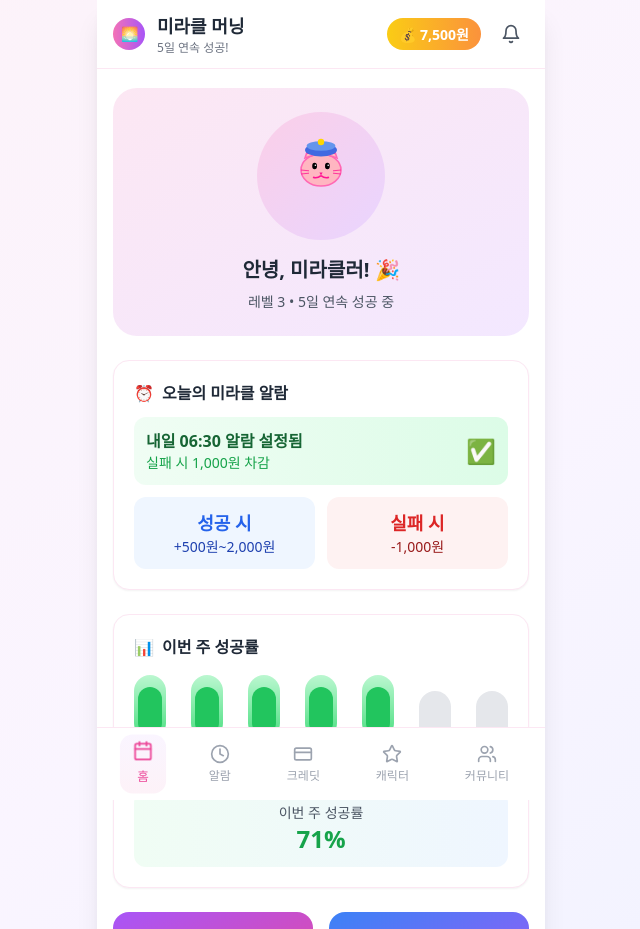
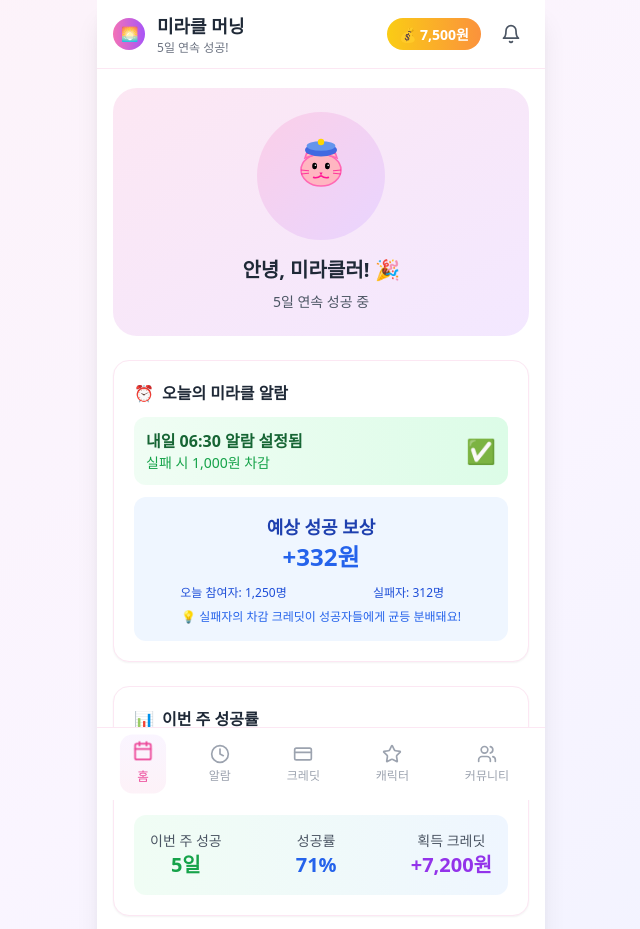
Before and after one commit to kimdevv/miracle-mornings-crew, a React (Vite) app: page / in a window 1280 px wide. Shown: the top 929 px of the page, without its empty margins (319-959 px from the left). Built offline with nearby package versions, Linux system fonts and the light colour scheme.

Commit message:
Refactor: Implement changes based on user feedback
- Update credit distribution logic.
- Remove level and bar graph from home screen.
- Change alarm time selection to scroll.
- Remove level up benefits from character screen.

```diff
--- a/src/components/AlarmSetting.tsx
+++ b/src/components/AlarmSetting.tsx
@@ -1,6 +1,7 @@
 
 import React, { useState } from 'react';
 import { Clock } from 'lucide-react';
+import { Slider } from '@/components/ui/slider';
 
 interface AlarmSettingProps {
   user: any;
@@ -12,9 +13,26 @@ const AlarmSetting = ({ user, setUser }: AlarmSettingProps) => {
   const [customSound, setCustomSound] = useState(false);
   const [penaltyAmount, setPenaltyAmount] = useState(1000);
 
-  const timeSlots = [
-    '05:00', '05:30', '06:00', '06:30', '07:00', '07:30', '08:00'
-  ];
+  // 05:00부터 08:00까지 15분 단위로 시간 생성
+  const generateTimeSlots = () => {
+    const slots = [];
+    for (let hour = 5; hour <= 8; hour++) {
+      for (let minute = 0; minute < 60; minute += 15) {
+        const timeString = `${hour.toString().padStart(2, '0')}:${minute.toString().padStart(2, '0')}`;
+        slots.push(timeString);
+      }
+    }
+    return slots;
+  };
+
+  const timeSlots = generateTimeSlots();
+  const [timeIndex, setTimeIndex] = useState(timeSlots.indexOf(selectedTime));
+
+  const handleTimeChange = (value: number[]) => {
+    const newIndex = value[0];
+    setTimeIndex(newIndex);
+    setSelectedTime(timeSlots[newIndex]);
+  };
 
   const handleSetAlarm = () => {
     if (user.credits < 5000) {
@@ -60,27 +78,55 @@ const AlarmSetting = ({ user, setUser }: AlarmSettingProps) => {
         </div>
       </div>
 
-      {/* 시간 선택 */}
+      {/* 시간 선택 스크롤 */}
       <div className="bg-white rounded-2xl p-5 shadow-sm border border-pink-100">
         <h3 className="font-bold text-gray-800 mb-4 flex items-center">
           <span className="text-purple-500 mr-2">⏰</span>
           알람 시간 선택
         </h3>
 
-        <div className="grid grid-cols-4 gap-3">
+        <div className="space-y-6">
+          <div className="text-center">
+            <div className="text-4xl font-bold text-purple-600 mb-2">
+              {selectedTime}
+            </div>
+            <p className="text-sm text-gray-600">선택된 알람 시간</p>
+          </div>
+
+          <div className="px-4">
+            <Slider
+              value={[timeIndex]}
+              onValueChange={handleTimeChange}
+              max={timeSlots.length - 1}
+              min={0}
+              step={1}
+              className="w-full"
+            />
+            <div className="flex justify-between text-xs text-gray-500 mt-2">
+              <span>05:00</span>
+              <span>06:30</span>
+              <span>08:00</span>
+            </div>
+          </div>
+
+          <div className="grid grid-cols-4 gap-2 max-h-32 overflow-y-auto">
             {timeSlots.map((time) => (
               <button
                 key={time}
-              onClick={() => setSelectedTime(time)}
-              className={`p-3 rounded-xl font-bold transition-all ${
+                onClick={() => {
+                  setSelectedTime(time);
+                  setTimeIndex(timeSlots.indexOf(time));
+                }}
+                className={`p-2 rounded-lg text-sm font-medium transition-all ${
                   selectedTime === time
-                  ? 'bg-gradient-to-r from-purple-500 to-pink-500 text-white shadow-lg scale-105'
+                    ? 'bg-gradient-to-r from-purple-500 to-pink-500 text-white shadow-md'
                     : 'bg-gray-100 text-gray-700 hover:bg-gray-200'
                 }`}
               >
                 {time}
               </button>
             ))}
+          </div>
         </div>
 
         <div className="mt-4 p-3 bg-blue-50 rounded-xl">
@@ -168,7 +214,7 @@ const AlarmSetting = ({ user, setUser }: AlarmSettingProps) => {
 
         <div className="mt-4 p-3 bg-yellow-100 rounded-xl">
           <p className="text-sm text-yellow-800">
-            <strong>💡 성공하면:</strong> 실패자들의 크레딧이 성공자들에게 분배됩니다!
+            <strong>💡 성공하면:</strong> 실패자들의 크레딧이 성공자들에게 균등 분배됩니다!
           </p>
         </div>
       </div>
--- a/src/components/CharacterCustomization.tsx
+++ b/src/components/CharacterCustomization.tsx
@@ -51,7 +51,7 @@ const CharacterCustomization = ({ user, setUser }: CharacterCustomizationProps)
     }
   };
 
-  // 캐릭터 렌더링 함수 (개선된 버전)
+  // 캐릭터 렌더링 함수
   const renderCharacter = (character: any) => (
     <svg width="120" height="120" viewBox="0 0 100 100" className="animate-bounce">
       <g>
@@ -120,10 +120,10 @@ const CharacterCustomization = ({ user, setUser }: CharacterCustomizationProps)
           {renderCharacter(previewCharacter)}
         </div>
 
-        <div className="flex items-center justify-center space-x-4">
+        <div className="flex items-center justify-center space-x-8">
           <div className="text-center">
-            <p className="text-lg font-bold text-gray-800">레벨 {user.character.level}</p>
-            <p className="text-sm text-gray-600">{user.name}</p>
+            <p className="text-lg font-bold text-gray-800">{user.name}</p>
+            <p className="text-sm text-gray-600">내 캐릭터</p>
           </div>
           <div className="text-center">
             <p className="text-lg font-bold text-yellow-600">{user.credits.toLocaleString()}원</p>
@@ -227,29 +227,6 @@ const CharacterCustomization = ({ user, setUser }: CharacterCustomizationProps)
           </p>
         </div>
       </div>
-
-      {/* 레벨 업 정보 */}
-      <div className="bg-gradient-to-r from-green-50 to-blue-50 rounded-2xl p-5 border border-green-200">
-        <h3 className="font-bold text-gray-800 mb-3 flex items-center">
-          <span className="text-green-500 mr-2">📈</span>
-          레벨 업 혜택
-        </h3>
-
-        <div className="space-y-2">
-          <div className="flex items-center justify-between">
-            <span className="text-gray-700">현재 레벨</span>
-            <span className="font-bold text-green-600">Lv.{user.character.level}</span>
-          </div>
-          <div className="flex items-center justify-between">
-            <span className="text-gray-700">다음 레벨까지</span>
-            <span className="font-bold text-blue-600">2일 연속 성공</span>
-          </div>
-        </div>
-
-        <div className="mt-3 bg-white rounded-xl p-3 text-center">
-          <p className="text-sm text-gray-600">레벨 업 시 <strong className="text-purple-600">무료 아이템</strong> 지급!</p>
-        </div>
-      </div>
     </div>
   );
 };
--- a/src/components/MainDashboard.tsx
+++ b/src/components/MainDashboard.tsx
@@ -10,6 +10,13 @@ const MainDashboard = ({ user, setUser }: MainDashboardProps) => {
   const today = new Date();
   const isAlarmSet = true; // 임시로 설정됨
   const nextAlarmTime = "06:30";
+
+  // 임시 데이터 - 오늘 미라클 모닝 참여자 수와 실패자 정보
+  const todayParticipants = 1250;
+  const todayFailures = 312;
+  const totalFailureAmount = todayFailures * 1000; // 실패자 * 1000원
+  const todaySuccessUsers = todayParticipants - todayFailures;
+  const expectedReward = todaySuccessUsers > 0 ? Math.floor(totalFailureAmount / todaySuccessUsers) : 0;
 
   return (
     <div className="px-4 py-6 space-y-6">
@@ -59,7 +66,7 @@ const MainDashboard = ({ user, setUser }: MainDashboardProps) => {
           안녕, {user.name}! 🎉
         </h2>
         <p className="text-gray-600 text-sm">
-          레벨 {user.character.level} • {user.consecutiveDays}일 연속 성공 중
+          {user.consecutiveDays}일 연속 성공 중
         </p>
       </div>
 
@@ -80,14 +87,21 @@ const MainDashboard = ({ user, setUser }: MainDashboardProps) => {
               <div className="text-2xl">✅</div>
             </div>
 
-            <div className="grid grid-cols-2 gap-3">
-              <div className="text-center p-3 bg-blue-50 rounded-xl">
-                <p className="text-lg font-bold text-blue-600">성공 시</p>
-                <p className="text-sm text-blue-800">+500원~2,000원</p>
+            <div className="bg-blue-50 rounded-xl p-4">
+              <div className="text-center mb-3">
+                <p className="text-lg font-bold text-blue-800">예상 성공 보상</p>
+                <p className="text-2xl font-bold text-blue-600">+{expectedReward.toLocaleString()}원</p>
               </div>
-              <div className="text-center p-3 bg-red-50 rounded-xl">
-                <p className="text-lg font-bold text-red-600">실패 시</p>
-                <p className="text-sm text-red-800">-1,000원</p>
+              <div className="grid grid-cols-2 gap-2 text-xs text-blue-700">
+                <div className="text-center">
+                  <p>오늘 참여자: {todayParticipants.toLocaleString()}명</p>
+                </div>
+                <div className="text-center">
+                  <p>실패자: {todayFailures.toLocaleString()}명</p>
+                </div>
+              </div>
+              <div className="text-center mt-2 text-xs text-blue-600">
+                💡 실패자의 차감 크레딧이 성공자들에게 균등 분배돼요!
               </div>
             </div>
           </div>
@@ -109,28 +123,37 @@ const MainDashboard = ({ user, setUser }: MainDashboardProps) => {
           이번 주 성공률
         </h3>
 
-        <div className="flex justify-between items-end mb-3">
+        <div className="flex justify-between items-center mb-4">
           {['월', '화', '수', '목', '금', '토', '일'].map((day, index) => {
             const success = index < 5; // 임시 데이터
             return (
               <div key={day} className="flex flex-col items-center">
-                <div className={`w-8 h-16 rounded-full mb-2 flex items-end justify-center ${
-                  success ? 'bg-gradient-to-t from-green-400 to-green-200' : 'bg-gray-200'
+                <div className={`w-8 h-8 rounded-full mb-1 flex items-center justify-center text-xs font-bold ${
+                  success ? 'bg-green-500 text-white' : 'bg-gray-200 text-gray-500'
                 }`}>
-                  <div className={`w-6 h-${success ? '12' : '4'} rounded-full ${
-                    success ? 'bg-green-500' : 'bg-gray-400'
-                  } mb-1 transition-all`}></div>
+                  {success ? '✓' : '✗'}
                 </div>
                 <span className="text-xs text-gray-600">{day}</span>
-                {success && <span className="text-xs">✅</span>}
               </div>
             );
           })}
         </div>
 
-        <div className="bg-gradient-to-r from-green-50 to-blue-50 rounded-xl p-3 text-center">
-          <p className="text-sm text-gray-600">이번 주 성공률</p>
-          <p className="text-2xl font-bold text-green-600">71%</p>
+        <div className="bg-gradient-to-r from-green-50 to-blue-50 rounded-xl p-4">
+          <div className="flex items-center justify-between">
+            <div className="text-center">
+              <p className="text-sm text-gray-600">이번 주 성공</p>
+              <p className="text-xl font-bold text-green-600">5일</p>
+            </div>
+            <div className="text-center">
+              <p className="text-sm text-gray-600">성공률</p>
+              <p className="text-xl font-bold text-blue-600">71%</p>
+            </div>
+            <div className="text-center">
+              <p className="text-sm text-gray-600">획득 크레딧</p>
+              <p className="text-xl font-bold text-purple-600">+7,200원</p>
+            </div>
+          </div>
         </div>
       </div>
 
@@ -145,7 +168,7 @@ const MainDashboard = ({ user, setUser }: MainDashboardProps) => {
         <button className="bg-gradient-to-br from-blue-500 to-purple-500 text-white p-4 rounded-2xl text-center hover:shadow-lg transition-all">
           <div className="text-2xl mb-2">✨</div>
           <p className="font-bold">캐릭터 꾸미기</p>
-          <p className="text-xs opacity-90">레벨 {user.character.level}</p>
+          <p className="text-xs opacity-90">내 캐릭터</p>
         </button>
       </div>
     </div>
```
Lines whose indentation alone changed are shown as unchanged.
